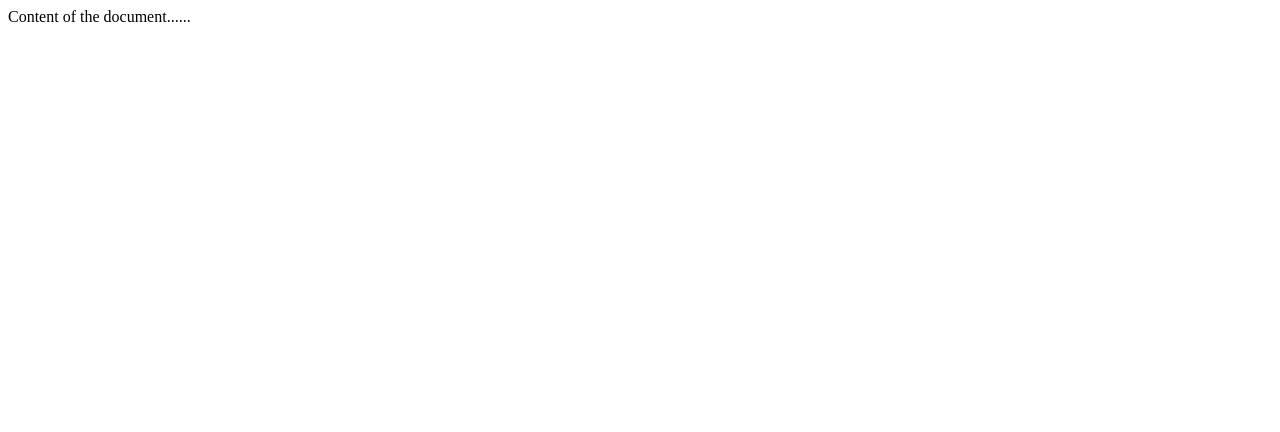
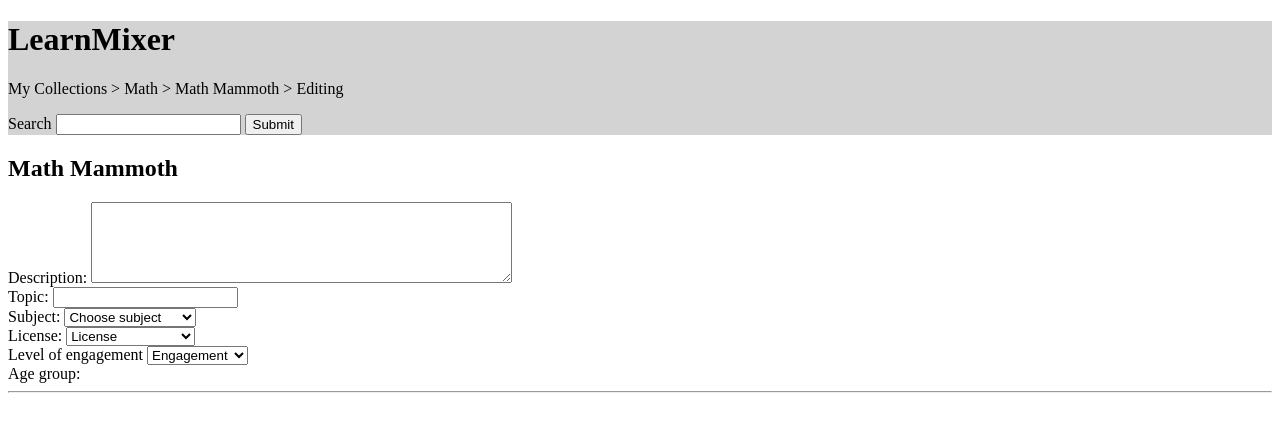
Before and after one commit to VitaliiLakusta/project1-learn-mixer, a plain HTML site: page index.html in a window 1280 px wide. Drawn offline with Linux system fonts and the light colour scheme.

Commit message:
added a bit of forms to index.html

```diff
--- a/index.html
+++ b/index.html
@@ -1,12 +1,66 @@
 <!DOCTYPE html>
 <html>
 <head>
-<meta charset="UTF-8">
-<title>Project 1</title>
+	<title>Project 1</title>
+	<meta charset="UTF-8">
+	<style>
+		header {background-color:lightgrey}
+	</style>
 </head>
 
 <body>
-Content of the document......
+
+	<header>
+		<h1>LearnMixer</h1>
+		<p>My Collections > Math > Math Mammoth > Editing</p>
+		<form action="search_page.php">
+		Search
+		<input type="text" name="search">
+		<input type="submit">
+		</form>
+	</header>
+
+	<div class="form1_general_info">
+		<h2>Math Mammoth</h2>
+		<form action="fields1_page.php">
+			<label>Description: </label>
+			<textarea rows="5" cols="50"> </textarea>
+			<br>
+			<label>Topic: </label>
+			<input type="text" name="Topic">
+			<br>
+			<label>Subject:</label>
+			<select name = "subject">
+				<option selected value="Choose subject">Choose subject</option>
+				<option value="Biology">Biology</option>
+				<option value="History">History</option>
+				<option value="Math">Math</option>
+				<option value="Computer Science">Computer Science</option>
+			</select>
+			<br>
+			<label>License:</label>
+			<select name = "License">
+				<option selected value="License">License</option>
+				<option value="All rights reserved">All rights reserved</option>
+				<option value="Atribution alone">Atribution alone</option>
+			</select>
+			<br>
+			<label>Level of engagement</label>
+			<select name = "engagement">
+				<option selected value="engagement">Engagement</option>
+				<option value="Consumption">Consumption</option>
+				<option value="Reaction">Reaction</option>
+			</select>
+			<br>
+			<label>Age group:</label>
+			<div id="slider"></div>
+		</form>
+
+		<hr>
+
+	</div>
+
+
 </body>
 
 </html>
```
